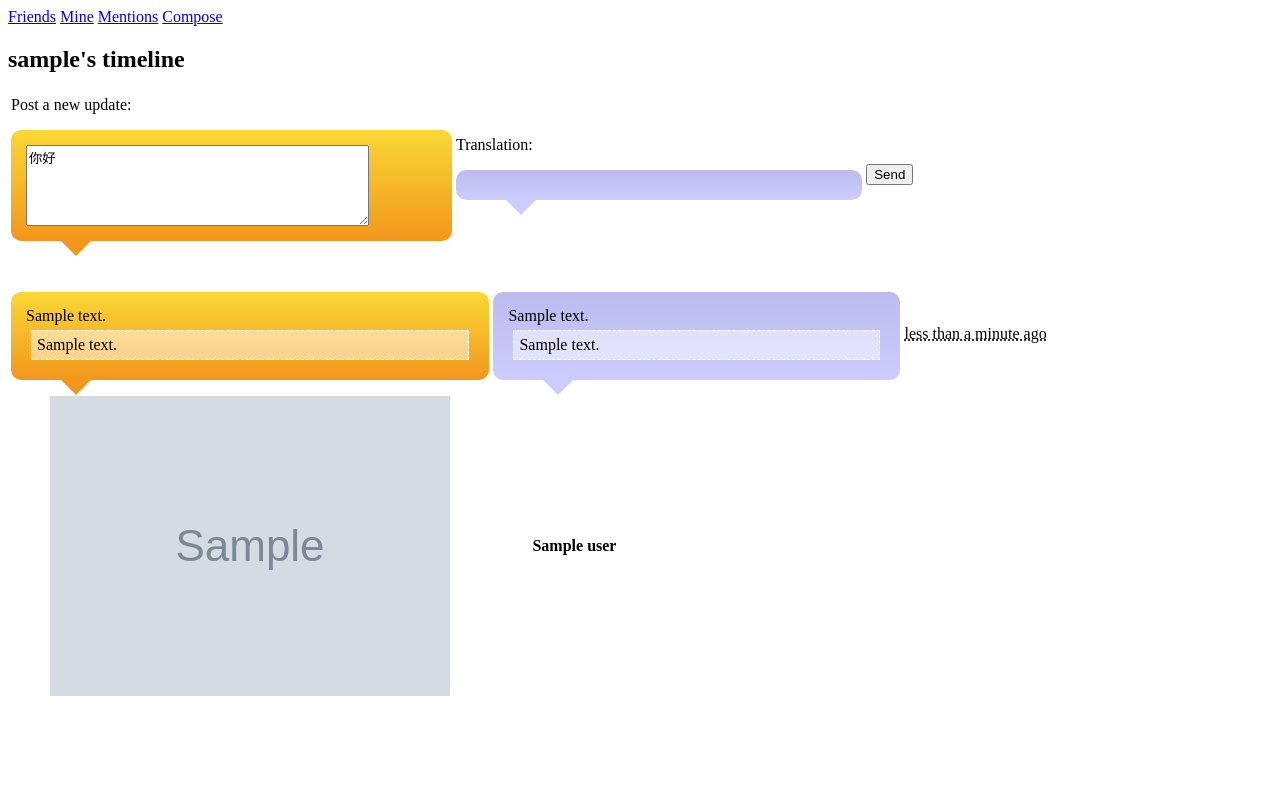
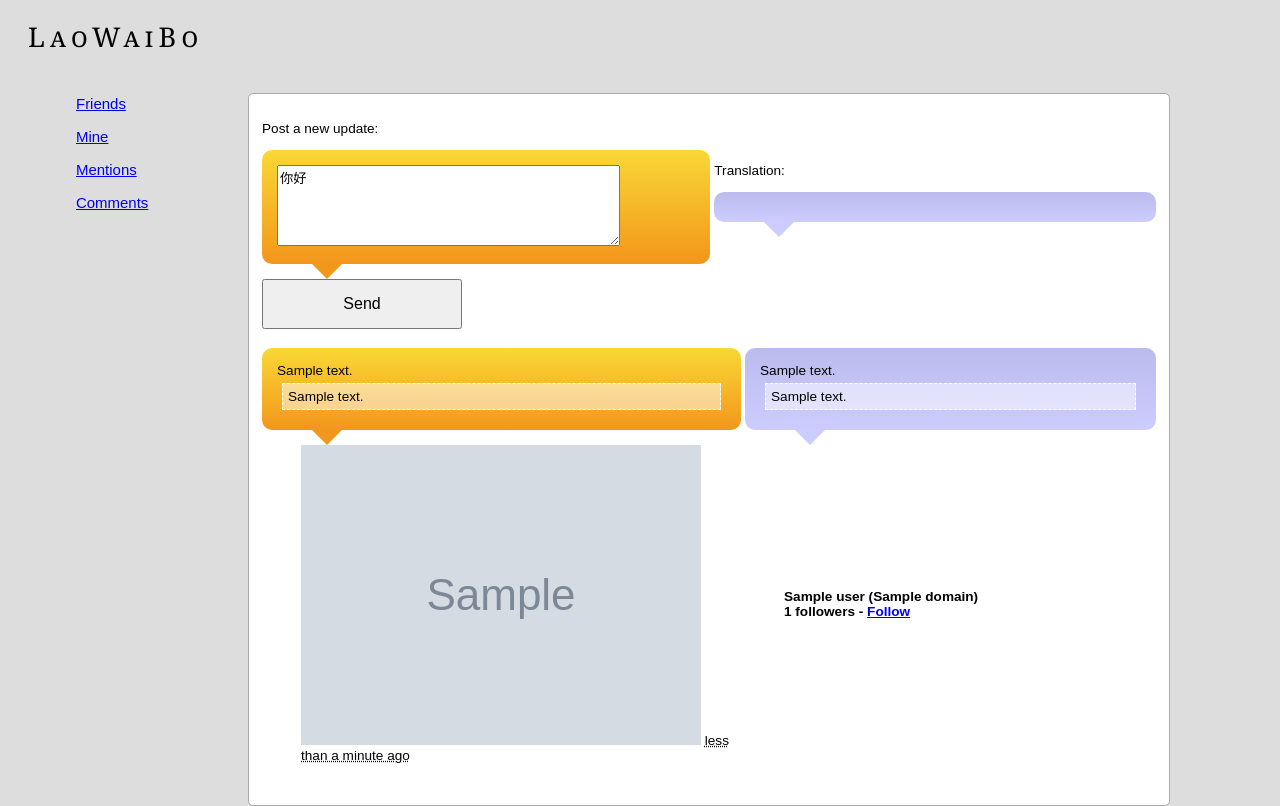
Before and after one commit to matthewmayer/laowaibo, a Python web app: template templates/index.html in a window 1280 px wide. Before the commit the page ends 696 px from the top, so only its background shows below. Run offline with Jinja, Linux system fonts and the light colour scheme; the template is opened without the code that fills it: most values are stand-ins (such as "Sample title", 1, 10 or a date in 2020); grey boxes marked "Sample" are stand-in pictures; some libraries are stand-ins or nearby versions.

Commit message:
add follow status, styling

```diff
--- a/main.py
+++ b/main.py
@@ -235,10 +235,15 @@ class MainPage(BaseHandler):
                 timeline = api.user_timeline(count=PAGE_SIZE, page=1)
             elif view=='mentions':
                 timeline = api.mentions(count=PAGE_SIZE, page=1)
+            elif view=='comments':
+                timeline = api.comments_timeline(count=PAGE_SIZE, page=1)
             else:
                 timeline = api.friends_timeline(count=PAGE_SIZE, page=1)
+            friendids = api.friends_ids().ids
             for status in timeline:
+                status.me = status.user.screen_name==sina_username
                 status.text_en = Translator.translate(status.text)
+                status.following_author = status.user.id in friendids
                 status.created_at_iso = "%s+0800" % (str(status.created_at).replace(" ","T"))
                 if hasattr(status,'retweeted_status'):
                     status.retweeted_text_en = Translator.translate(status.retweeted_status.text)
--- /dev/null
+++ b/static/base.css
@@ -0,0 +1,38 @@
+body {
+font-family:sans-serif;
+padding:0;
+font-size:85%;
+background-color:#ddd;
+}
+nav,header {
+margin:0 20px;
+position:relative;
+}
+nav {
+    width:200px;
+    float:left;
+}
+article {
+    margin-top:20px;
+    width:900px;
+    float:left;
+    border:1px #aaa solid;
+    padding:10px;
+    background-color:white;
+    border-radius:5px;
+}
+nav ul {
+    list-style-type:none;
+}
+nav li {
+    display:block;
+    padding:8px;
+	font-size:1.1em;
+}
+nav .current {
+    font-weight:bold;
+}
+nav .current a {
+    text-decoration:none;
+    color:black;
+}
--- /dev/null
+++ b/static/jquery.currant.js
@@ -0,0 +1,26 @@
+/*
+ * currant: a jQuery plugin
+ * @requires jQuery v1.2.3 or later
+ *
+ * removes the "a" tag on any a elements within the given element if
+ * the href of the link is the current page
+ *
+ */
+(function($) {
+
+  $.fn.currant = function() {
+    var self = this;
+    self.each(currantify);
+    return self;
+  };
+
+  function currantify() {
+    $(this).find("a").each(checkify);
+  }
+  function checkify() {
+      if($(this).attr("href")==(document.location.pathname+document.location.search)) {
+          $(this).parent().addClass("current");
+      }
+  }
+
+}(jQuery));
--- a/static/style.css
+++ b/static/style.css
@@ -1,4 +1,4 @@
-
+h1 {font-variant: small-caps; font-weight:normal; font-family:Georgia; letter-spacing:5px;}
 
 /* ============================================================================================================================
 == BUBBLE WITH AN ISOCELES TRIANGLE
@@ -54,3 +54,4 @@
 td {width:450px;}
 .source td {padding-left:40px; padding-bottom:30px;}
 .retweet {border:1px white dashed; padding:5px; background-color:rgba(255,255,255,0.5); margin:5px;}
+input[type=submit] {width:200px; height:50px; font-size:medium;}
--- a/templates/index.html
+++ b/templates/index.html
@@ -1,12 +1,17 @@
+<!DOCTYPE html>
+<html>
 <head>
+<link rel="stylesheet" href="/static/base.css"  type"text/css" />
 <link type="text/css" rel="stylesheet" href="/static/style.css" />
 <script src="http://code.jquery.com/jquery-1.5.2.min.js" type="text/javascript"></script>
 <script src="/static/jquery.timeago.js" type="text/javascript"></script>
+<script src="/static/jquery.currant.js" type="text/javascript"></script>
 <script src="/static/jquery-fieldselection.min.js" type="text/javascript"></script>
 <script src="/static/jquery.hotkeys.js" type="text/javascript"></script>
 
 <script type="text/javascript">
 $(document).ready(function() {
+	$("nav").currant();
 	$("abbr.timeago").timeago();
 	var prev;
 	setInterval(function(){
@@ -30,17 +35,18 @@ $(document).ready(function() {
 });
 </script>
 </head>
-<body>
-	<p>
-	<a href="./">Friends</a>
-	<a href="./?view=mine">Mine</a>
-	<a href="./?view=mentions">Mentions</a>
-	<a href="./compose">Compose</a>
-
-	</p>
-<h2>{{username}}'s timeline</h2>
-
-
+<header>
+	<h1>LaoWaiBo</h1>
+</header>
+<nav>
+<ul>
+	<li><a href="/">Friends</a></li>
+	<li><a href="/?view=mine">Mine</a></li>
+	<li><a href="/?view=mentions">Mentions</a></li>
+	<li><a href="/?view=comments">Comments</a></li>
+</ul>
+</nav>
+<article>
 	<form method="POST" action="/compose">
 <table>
 	<tr>
@@ -49,6 +55,9 @@ $(document).ready(function() {
 
 			</div></td>
 		<td><p>Translation:</p><div class="triangle blue" id="tweeten"></div></td>
+
+		</tr>
+		<tr>
 		<td><input type="submit" value="Send" /></td>
 		</tr>
 </table>
@@ -68,18 +77,14 @@ $(document).ready(function() {
 			<div class="retweet">{{status.retweeted_text_en}}</div>
 			{%endif%}
 			</div></td>
-		<td><abbr class="timeago" title="{{status.created_at_iso}}">{{status.created_at}}</abbr>
-			<br/>
-			<!--
-			{%if status.user.following %}You are following {{status.user.screen_name}}{%else%}You are not following {{status.user.screen_name}}{%endif%}
-			-->
-		</td>
 	</tr>
 	<tr class="source">
-		<td><img src="{{status.user.profile_image_url}}"/></td>
-		<td><b>{{status.user.screen_name}}</b> </td>
+		<td><img src="{{status.user.profile_image_url}}"/> <abbr class="timeago" title="{{status.created_at_iso}}">{{status.created_at}}</abbr></td>
+		<td><b>{{status.user.screen_name}} ({{status.user.domain}}) <br/>{{status.user.followers_count}} followers - {%if status.me%}That's you{%else %}{%if status.following_author%}Following{%else%}<a href="/follow/{{status.user.id}}">Follow</a>{%endif%}{%endif%}</td>
 	</tr>
 
 {%endfor%}
 </table>
+</article>
 </body>
+</html>
```
Also changed, not shown: templates/compose.html (deleted, +0 -43 lines).
